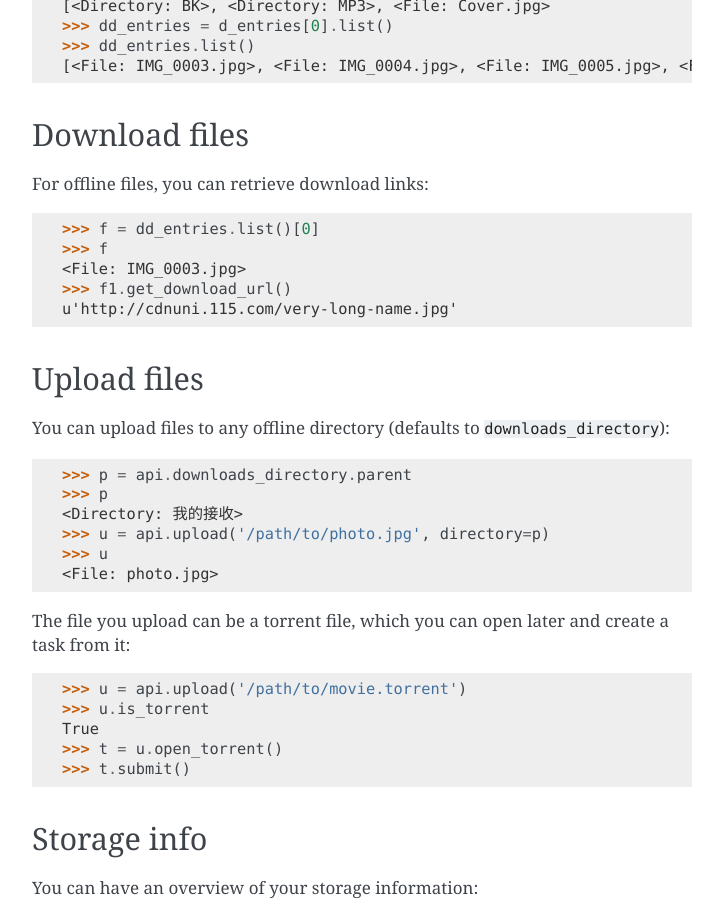
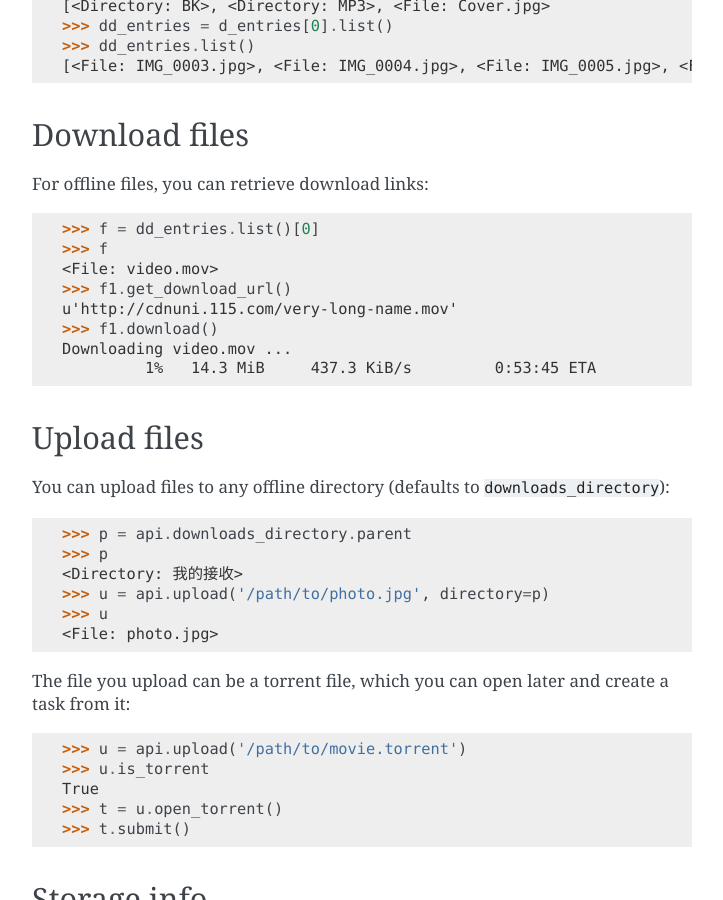
Before and after one commit to shichao-an/115wangpan, a Sphinx documentation site: the page built from docs/source/quickstart.rst, in a window 1280 px wide and 900 px high, scrolled down 2313 px. Shown: the whole window, without its empty margins (388-1111 px from the left). Built offline with Sphinx 7.4.7, drawn with Linux system fonts in a browser that asks for light colours.

Commit message:
Updated docs and requirements for adding pycurl

```diff
--- a/docs/source/quickstart.rst
+++ b/docs/source/quickstart.rst
@@ -129,9 +129,12 @@
 
     >>> f = dd_entries.list()[0]
     >>> f
-    <File: IMG_0003.jpg>
+    <File: video.mov>
     >>> f1.get_download_url()
-    u'http://cdnuni.115.com/very-long-name.jpg'
+    u'http://cdnuni.115.com/very-long-name.mov'
+    >>> f1.download()
+    Downloading video.mov ...
+             1%   14.3 MiB     437.3 KiB/s         0:53:45 ETA
 
 Upload files
 ------------
--- a/requirements.txt
+++ b/requirements.txt
@@ -3,3 +3,4 @@
 requests
 six
 clint
+pycurl
```
Also changed, not shown: docs/source/api.rst (+19 -0 lines).
